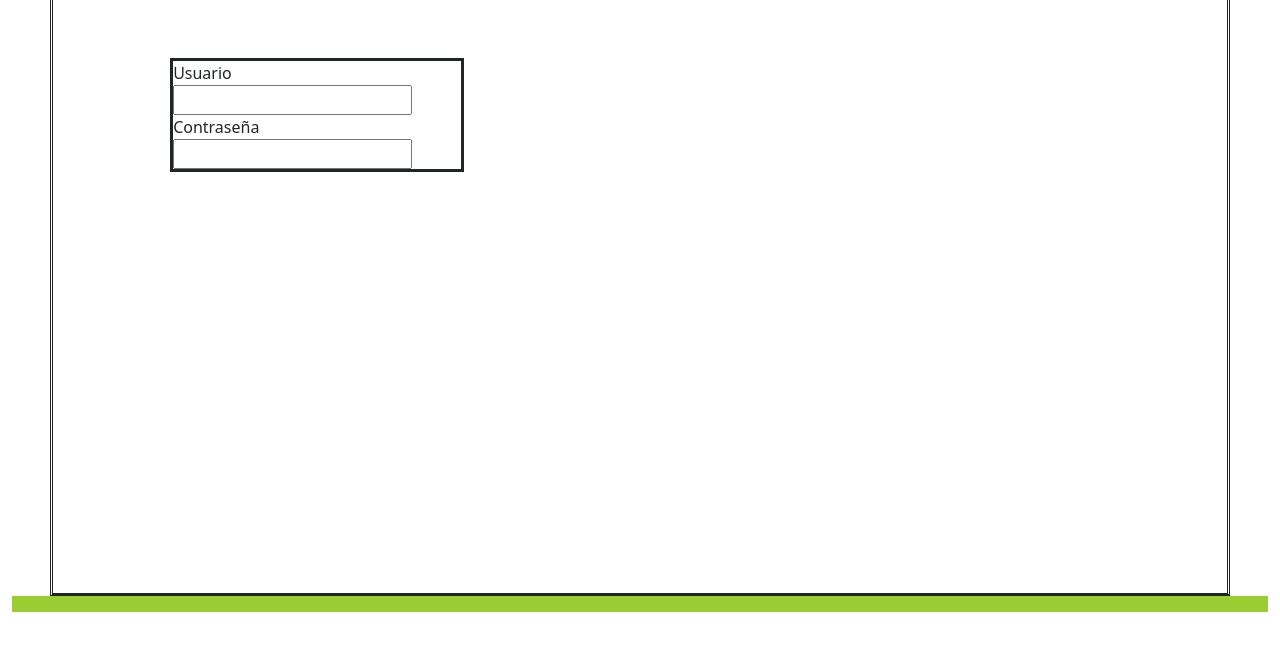
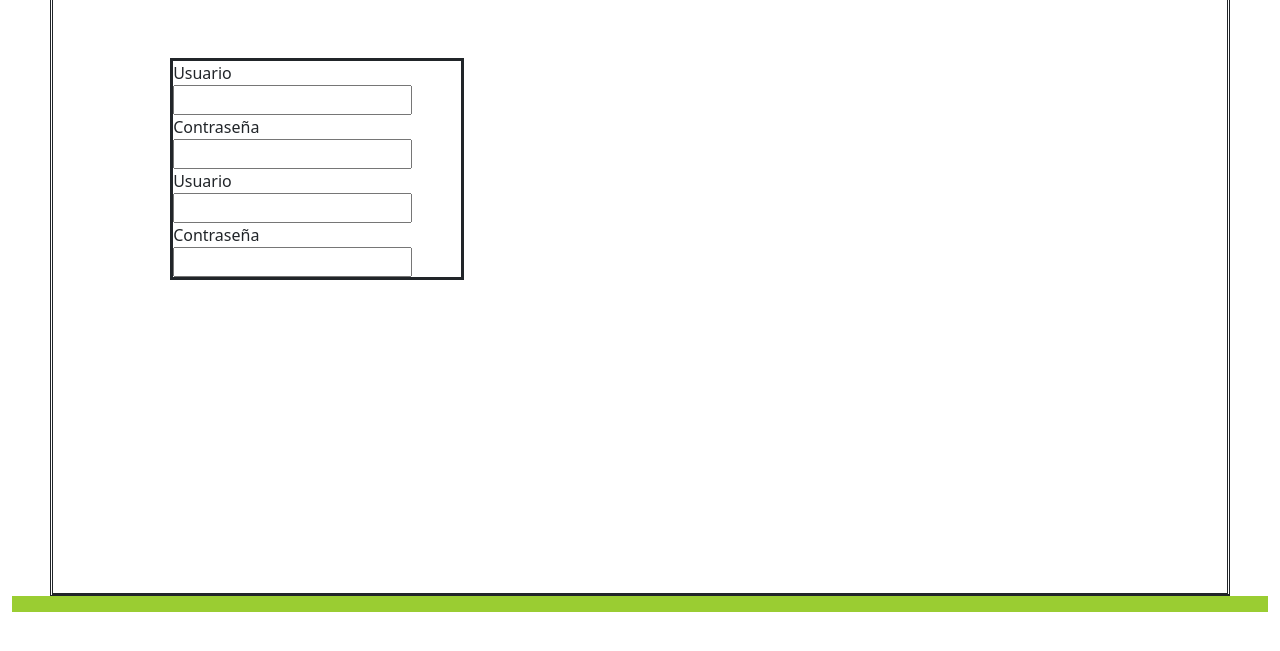
Before and after one commit to garmasantiago/proyectoproducto, a plain HTML site: page registro.html in a window 1280 px wide. Shown: the part 109-760 px from the top of the page. Drawn offline with nearby package versions, Linux system fonts and the light colour scheme.

Commit message:
Update registro.html
se agregaron nuevos campos al registro

```diff
--- a/registro.html
+++ b/registro.html
@@ -17,6 +17,10 @@
                 <form class="col-3" method="post" style="margin-top: 5%; margin-left: 10%; border-style: solid;">
                     Usuario <input type="text"   required="true">
                     <BR>
+                    Contraseña <input type="email"   required="true">
+					<BR>
+					Usuario <input type="text"   required="true">
+                    <BR>
                     Contraseña <input type="password"   required="true">
                 </form>
             </div>
```
